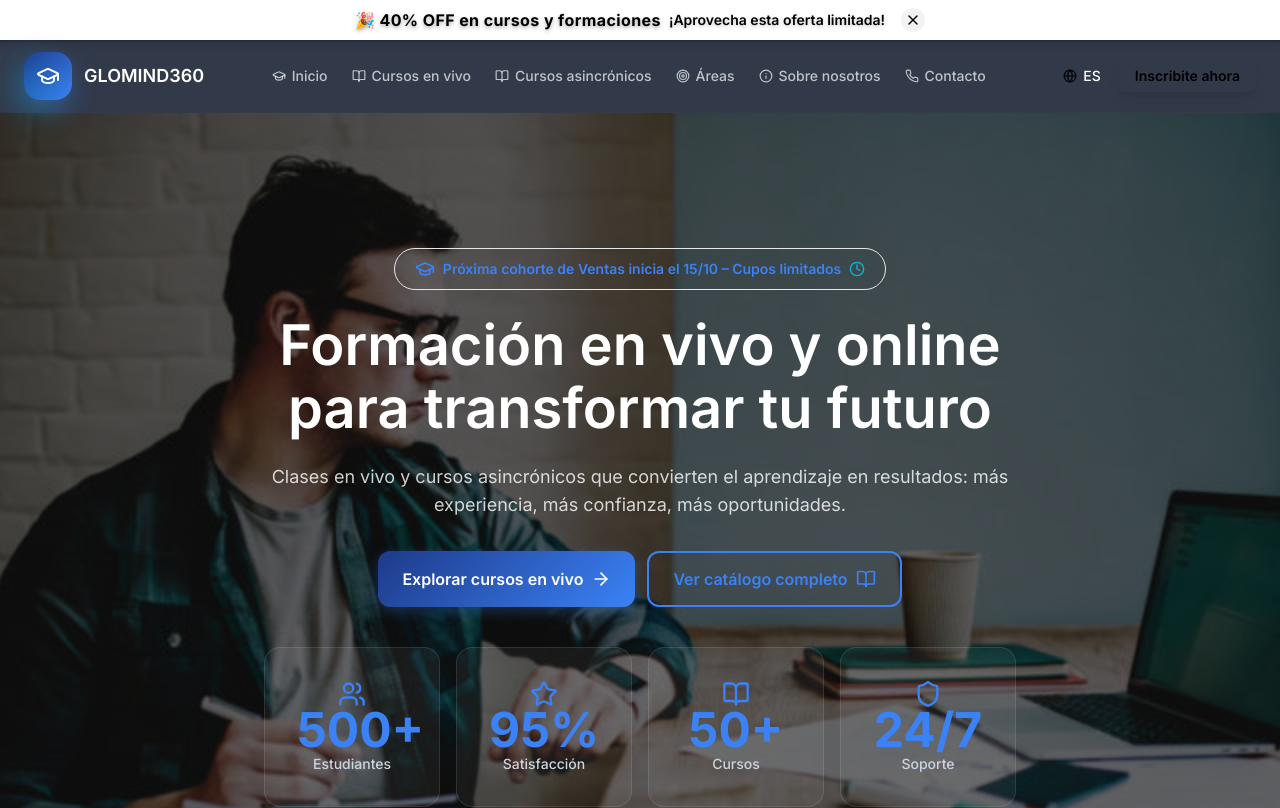
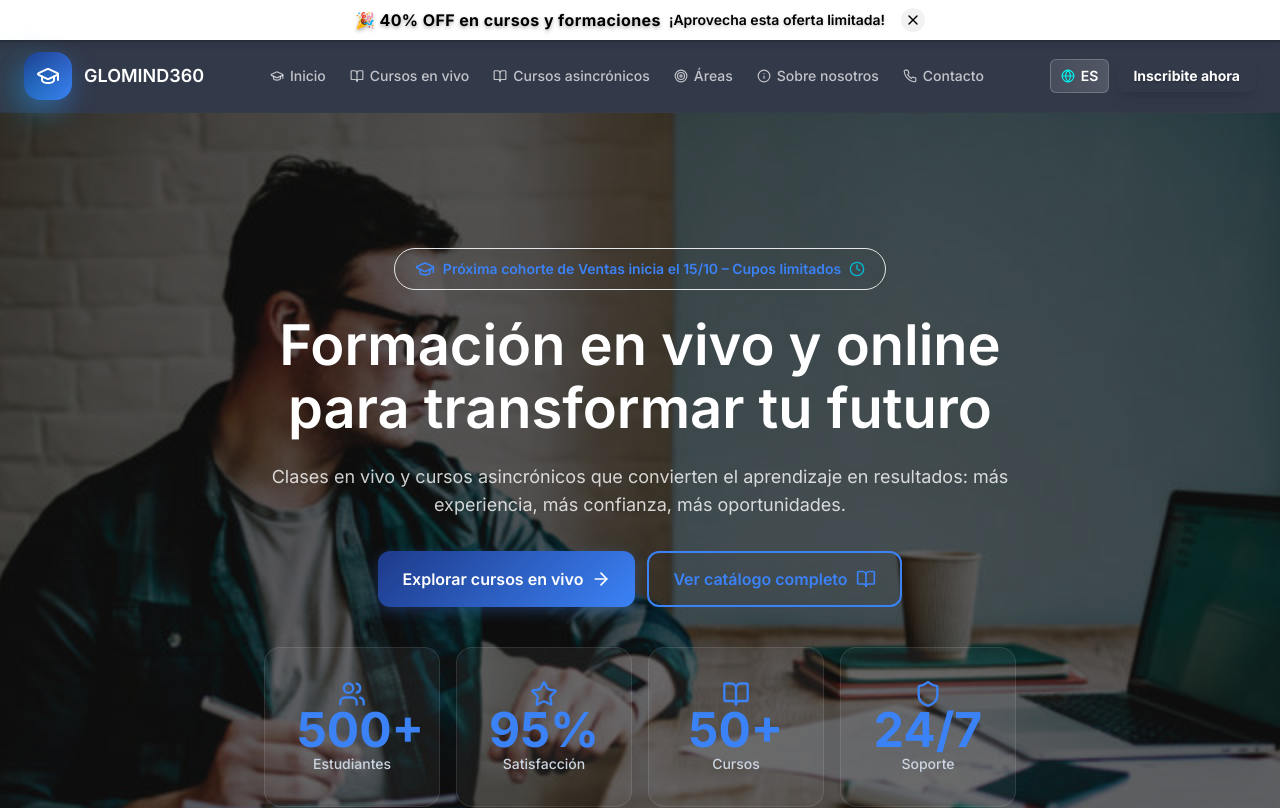
Before and after one commit to luismunozse/pao-academy, a Next.js app: page / in a window 1280 px wide. Shown: the top 808 px of the page. Built offline with nearby package versions, Linux system fonts and the light colour scheme.

Commit message:
header fixes

```diff
--- a/app/globals.css
+++ b/app/globals.css
@@ -627,6 +627,7 @@
 .header-cta-button {
   position: relative;
   overflow: hidden;
+  text-shadow: 0 1px 2px rgba(0, 0, 0, 0.3);
 }
 
 .header-cta-button::before {
@@ -636,12 +637,41 @@
   left: -100%;
   width: 100%;
   height: 100%;
-  background: linear-gradient(90deg, transparent, rgba(255, 255, 255, 0.2), transparent);
+  background: linear-gradient(90deg, transparent, rgba(255, 255, 255, 0.3), transparent);
   transition: left 0.6s;
 }
 
 .header-cta-button:hover::before {
   left: 100%;
+}
+
+.header-cta-button:hover {
+  box-shadow: 0 8px 25px rgba(0, 247, 239, 0.3);
+}
+
+/* Language Button Improvements */
+.header-lang-button {
+  position: relative;
+  overflow: hidden;
+}
+
+.header-lang-button::before {
+  content: '';
+  position: absolute;
+  top: 0;
+  left: -100%;
+  width: 100%;
+  height: 100%;
+  background: linear-gradient(90deg, transparent, rgba(0, 247, 239, 0.1), transparent);
+  transition: left 0.5s;
+}
+
+.header-lang-button:hover::before {
+  left: 100%;
+}
+
+.header-lang-button:hover {
+  box-shadow: 0 4px 15px rgba(0, 247, 239, 0.2);
 }
 
 /* Academic Sections */
--- a/components/Header.tsx
+++ b/components/Header.tsx
@@ -117,14 +117,14 @@ export default function Header({
               {setLang && (
                 <button
                   onClick={() => setLang(lang === 'es' ? 'en' : 'es')}
-                  className="flex items-center gap-1.5 px-2.5 py-1.5 rounded-md bg-white/8 hover:bg-white/15 transition-all duration-200"
+                  className="header-lang-button flex items-center gap-1.5 px-2.5 py-1.5 rounded-md bg-gradient-to-r from-white/10 to-white/15 hover:from-white/20 hover:to-white/25 transition-all duration-200 border border-white/20 hover:border-white/30"
                   aria-label="Change language"
                 >
-                  <Globe className="w-3.5 h-3.5" />
-                  <span className="text-white text-sm font-medium">{lang?.toUpperCase()}</span>
+                  <Globe className="w-3.5 h-3.5 text-[color:var(--neon-cyan)]" />
+                  <span className="text-white text-sm font-semibold">{lang?.toUpperCase()}</span>
                 </button>
               )}
-              <button onClick={onClickCTA} className="header-cta-button px-4 py-1.5 bg-gradient-to-r from-[color:var(--neon-accent)] to-[color:var(--neon-cyan)] text-black font-semibold text-sm rounded-md hover:scale-105 transition-all duration-200 shadow-lg">
+              <button onClick={onClickCTA} className="header-cta-button px-4 py-1.5 bg-gradient-to-r from-[color:var(--neon-accent)] to-[color:var(--neon-cyan)] text-white font-bold text-sm rounded-md hover:scale-105 transition-all duration-200 shadow-lg hover:shadow-xl">
                 {t('enrollNow')}
               </button>
             </div>
@@ -134,7 +134,7 @@ export default function Header({
               {/* CTA reducido en mobile (opcional) */}
               <button
                 onClick={onClickCTA}
-                className="hidden xs:inline-flex px-3 py-1.5 rounded-lg bg-gradient-to-r from-[color:var(--neon-accent)] to-[color:var(--neon-cyan)] text-black font-semibold text-sm hover:scale-105 transition-all duration-200"
+                className="hidden xs:inline-flex px-3 py-1.5 rounded-lg bg-gradient-to-r from-[color:var(--neon-accent)] to-[color:var(--neon-cyan)] text-white font-bold text-sm hover:scale-105 transition-all duration-200 shadow-lg hover:shadow-xl"
               >
                 {t('knowMore')}
               </button>
```
